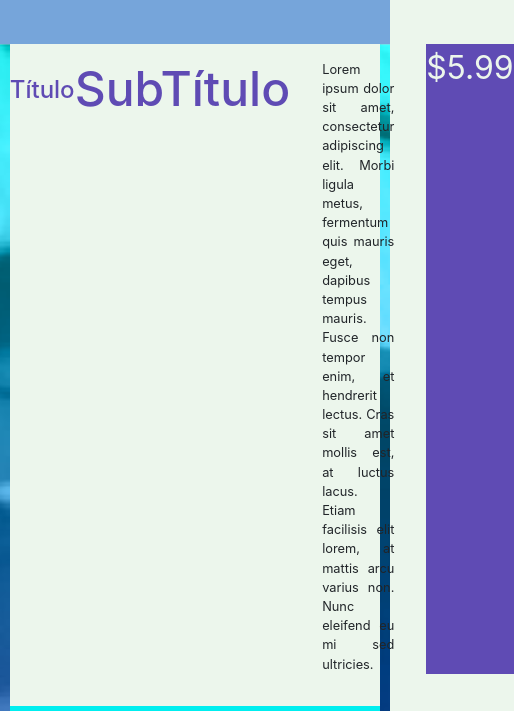
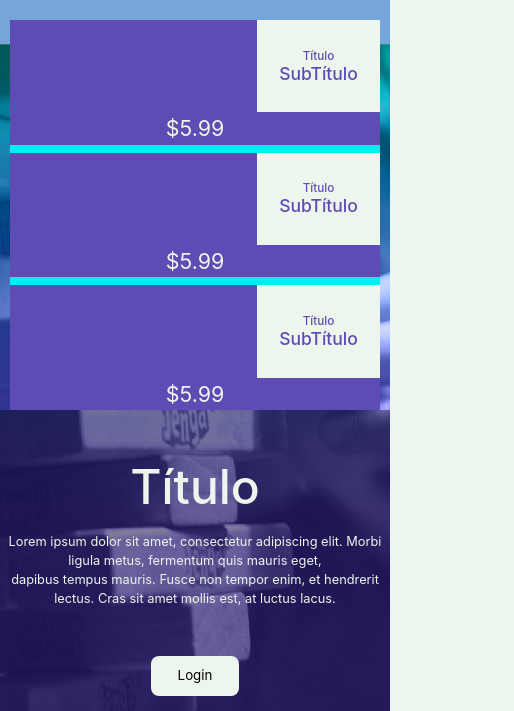
Before and after one commit to NayT37/StudyCase_1, a plain HTML site: page index.html in a window 390 px wide. Shown: the part 1657-2368 px from the top of the page, 514 px wide, since content can reach past the window. Drawn offline with Linux system fonts and the light colour scheme.

Commit message:
Trying to solve responsive design
It has been a lot of try/error to really get the desired behavior.

```diff
--- a/index.html
+++ b/index.html
@@ -158,11 +158,13 @@
     <section id="service-section">
         <div>
             <div>
-                <div>
+                <div class="service-img">
                     <!-- This is an image -->
                 </div>
+                <div>
                     <h6>Título</h6>
                     <h5>SubTítulo</h5>
+                </div>
                 <p>Lorem ipsum dolor sit amet, consectetur adipiscing elit. Morbi ligula metus, fermentum quis mauris eget,
                     dapibus tempus mauris. Fusce non tempor enim, et hendrerit lectus. Cras sit amet mollis est, at luctus
                     lacus. Etiam facilisis elit lorem, at mattis arcu varius non. Nunc eleifend eu mi sed ultricies.</p>
@@ -171,11 +173,13 @@
                 </article>
             </div>
             <div>
-                <div>
+                <div class="service-img">
                     <!-- This is an image -->
                 </div>
+                <div>
                     <h6>Título</h6>
                     <h5>SubTítulo</h5>
+                </div>
                 <p>Lorem ipsum dolor sit amet, consectetur adipiscing elit. Morbi ligula metus, fermentum quis mauris eget,
                     dapibus tempus mauris. Fusce non tempor enim, et hendrerit lectus. Cras sit amet mollis est, at luctus
                     lacus. Etiam facilisis elit lorem, at mattis arcu varius non. Nunc eleifend eu mi sed ultricies.</p>
@@ -184,11 +188,13 @@
                 </article>
             </div>
             <div>
-                <div>
+                <div class="service-img">
                     <!-- This is an image -->
                 </div>
+                <div>
                     <h6>Título</h6>
                     <h5>SubTítulo</h5>
+                </div>
                 <p>Lorem ipsum dolor sit amet, consectetur adipiscing elit. Morbi ligula metus, fermentum quis mauris eget,
                     dapibus tempus mauris. Fusce non tempor enim, et hendrerit lectus. Cras sit amet mollis est, at luctus
                     lacus. Etiam facilisis elit lorem, at mattis arcu varius non. Nunc eleifend eu mi sed ultricies.</p>
--- a/resources/css/main.css
+++ b/resources/css/main.css
@@ -159,19 +159,6 @@ button {
     flex-direction: row;
 }
 
-#service-section>div>div>h6 {
-    font-size: 1.5rem;
-    color: #5F4BB4;
-    margin-top: 2rem;
-}
-
-#service-section>div>div>h5 {
-    font-size: 3rem;
-    color: #5F4BB4;
-    margin-top: 1rem;
-    margin-bottom: 1rem;
-}
-
 #service-section>div>div>p {
     font-size: 0.8rem;
     text-align: justify;
@@ -194,14 +181,48 @@ button {
     width: 100%;
     height: auto;
     margin-bottom: 2rem;
+    display: flex;
+    align-items: center;
+    align-content: center;
 }
 
 #service-section>div>div>article>p {
     color: #ECF6EC;
     font-size: 2rem;
+    margin: 0 auto;
 }
 
 #service-section>div>div>div {
+    width: 100%;
+    display: flex;
+    flex-direction: column;
+    align-items: center;
+    align-content: center;
+    justify-content: center;
+}
+
+#service-section>div>div>div>h6 {
+    display: flex;
+    width: 100%;
+    height: auto;
+    font-size: 1.5rem;
+    color: #5F4BB4;
+    margin-top: 2rem;
+    justify-content: center;
+}
+
+#service-section>div>div>div>h5 {
+    display: flex;
+    width: 100%;
+    height: auto;
+    font-size: 3rem;
+    color: #5F4BB4;
+    margin-top: 1rem;
+    margin-bottom: 1rem;
+    justify-content: center;
+}
+
+#service-section>div>div>div.service-img {
     background-color: #5F4BB4;
     width: 100%;
     padding-bottom: 70%;
@@ -464,6 +485,7 @@ p#quote-text {
         padding-bottom: 60%;
     }
     #service-section>div {
+        margin: 0 auto;
         width: 95%;
     }
 }
@@ -529,52 +551,53 @@ p#quote-text {
         padding-bottom: 80%;
     }
     #service-section>div {
-        /*         background-color: #00eeef;
-        margin: 0 auto;
-        width: 55rem;
-        height: auto;
-        display: flex;
-        justify-content: center; */
         flex-direction: column;
     }
     #service-section>div>div {
         margin: 0 0 0.5rem 0;
         width: 100%;
-        height: auto;
-        z-index: 3;
-        display: flex;
         flex-direction: row;
-        text-align: center;
+        flex-wrap: wrap;
+        justify-content: flex-start;
+        align-items: center;
+    }
+    #service-section>div>div:first-child {
+        margin: -1.5rem 0 0.5rem 0;
+    }
+    #service-section>div>div:last-child {
+        margin: 0;
+    }
+    #service-section>div>div>div.service-img {
+        margin: 0;
+        flex: 2 2 40%;
+        padding-bottom: 40%;
     }
     #service-section>div>div>div {
-        background-color: #5F4BB4;
-        width: 100%;
-        padding-bottom: 10%;
+        margin: 0;
+        flex: 1 1 20%;
+        flex-direction: column;
     }
-    #service-section>div>div>h6 {
-        font-size: 1.5rem;
-        color: #5F4BB4;
-        margin-top: 2rem;
+    #service-section>div>div>div>h6 {
+        margin: 0;
+        font-size: 3vw;
     }
-    #service-section>div>div>h5 {
-        font-size: 3rem;
-        color: #5F4BB4;
-        margin-top: 1rem;
-        margin-bottom: 1rem;
+    #service-section>div>div>div>h5 {
+        margin: 0;
+        font-size: 4vw;
     }
     #service-section>div>div>p {
-        font-size: 0.8rem;
+        margin: 0;
+        padding: 0 1vw 0 1vw;
+        flex: 2 2 40%;
+        font-size: 2vw;
         text-align: justify;
     }
     #service-section>div>div>article {
-        background-color: #5F4BB4;
-        width: 100%;
-        height: auto;
-        margin-bottom: 2rem;
+        margin-bottom: 0;
     }
     #service-section>div>div>article>p {
         color: #ECF6EC;
-        font-size: 2rem;
+        font-size: 3.5vw;
     }
 }
 
@@ -643,4 +666,89 @@ p#quote-text {
         font-size: 7vw;
         margin-bottom: 12vw;
     }
+    /*
+    #service-section>div {
+        flex-direction: column;
+    }
+    #service-section>div>div {
+        margin: 0 0 0.5rem 0;
+        width: 100%;
+        height: auto;
+        z-index: 3;
+        display: flex;
+        flex-direction: row;
+    }
+    #service-section>div>div>div {
+        margin: 0;
+        flex-direction: column;
+    }
+    #service-section>div>div>div.service-img {
+        margin: 0;
+        width: 100%;
+        padding-bottom: 20%;
+    }
+    #service-section>div>div>div>h6 {
+        margin: 0;
+        font-size: 3vw;
+    }
+    #service-section>div>div>div>h5 {
+        margin: 0;
+        font-size: 4.5vw;
+    }
+    #service-section>div>div>p {
+        margin: 0.8rem 0.8rem 0.8rem 0;
+        font-size: 2vw;
+        text-align: justify;
+    }
+    #service-section>div>div>article {
+        background-color: #5F4BB4;
+        width: 100%;
+        height: auto;
+        margin-bottom: 0;
+    }
+    #service-section>div>div>article>p {
+        color: #ECF6EC;
+        font-size: 2rem;
+    } */
+    #service-section>div {
+        flex-direction: column;
+    }
+    #service-section>div>div {
+        margin: 0 0 0.5rem 0;
+        width: 100%;
+        height: auto;
+        z-index: 3;
+        display: flex;
+        flex-direction: row;
+    }
+    #service-section>div>div>div {
+        margin: 0;
+        flex-direction: column;
+    }
+    #service-section>div>div>div.service-img {
+        margin: 0;
+        width: 100%;
+        padding-bottom: 25%;
+    }
+    #service-section>div>div>div>h6 {
+        margin: 0;
+        font-size: 3vw;
+    }
+    #service-section>div>div>div>h5 {
+        margin: 0;
+        font-size: 4.5vw;
+    }
+    #service-section>div>div>p {
+        display: none;
+    }
+    #service-section>div>div>article {
+        background-color: #5F4BB4;
+        width: 100%;
+        height: auto;
+        margin-bottom: 0;
+    }
+    #service-section>div>div>article>p {
+        color: #ECF6EC;
+        font-size: 5.5vw;
+    }
 }
```
Lines whose indentation alone changed are shown as unchanged.
